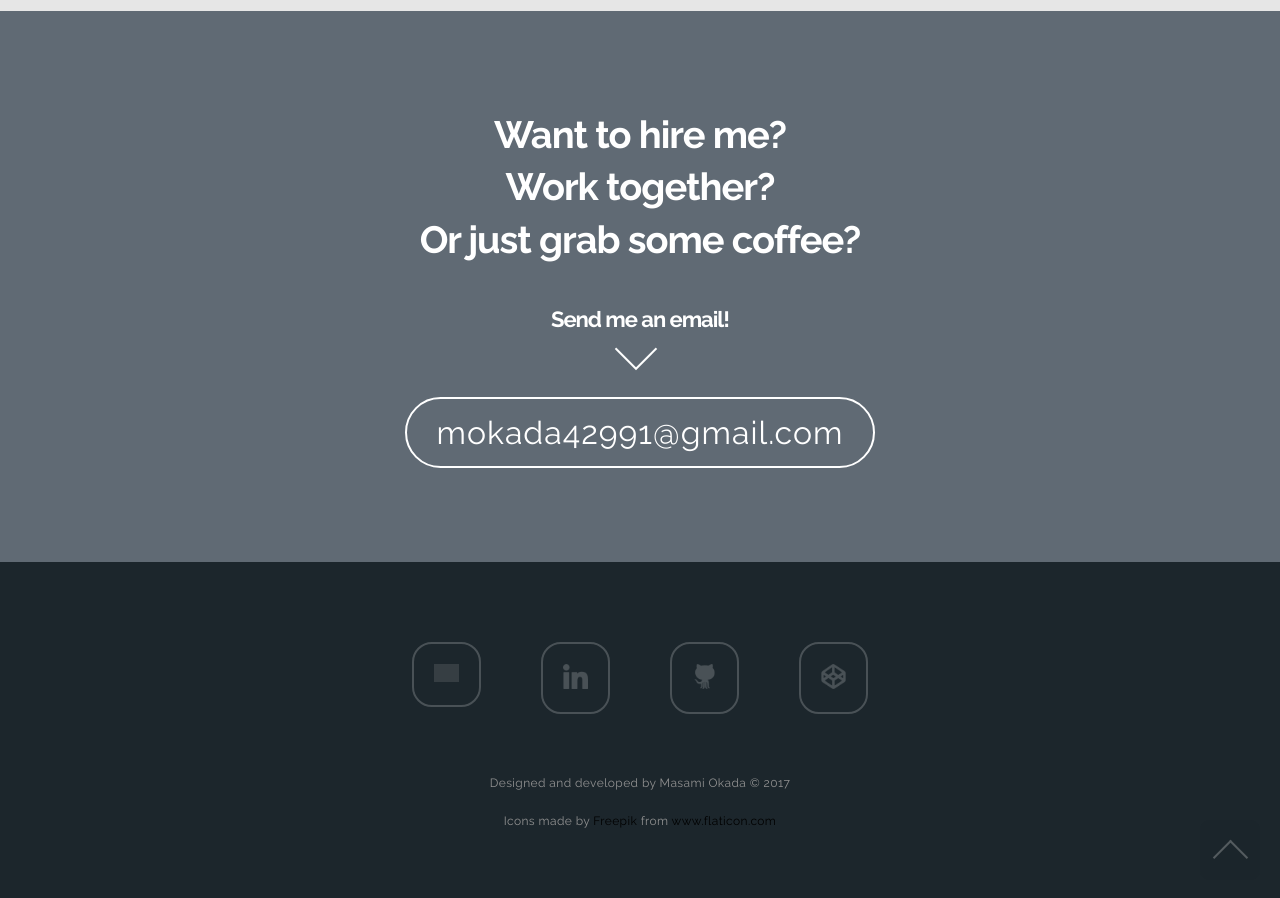
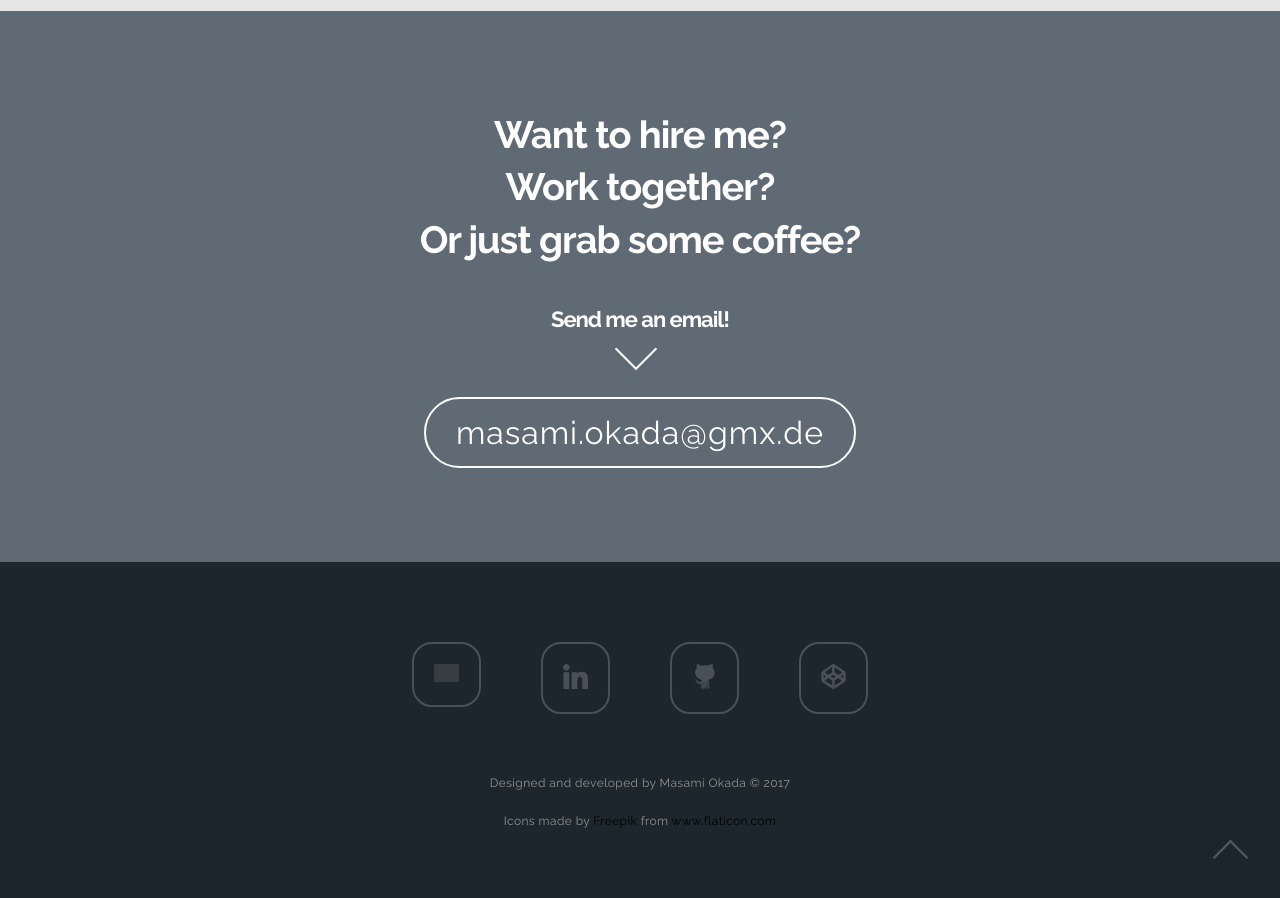
Before and after one commit to mokada42991/Developer-Portfolio, a Jekyll site: the page built from index.html, in a window 1280 px wide and 900 px high, scrolled down 4028 px. Built offline with Jekyll 4.4.1, drawn with Linux system fonts in a browser that asks for light colours; nearby versions of some CDN libraries; Markdown is read by kramdown in place of the engine named in the settings; grey boxes are pictures that could not be loaded.

Commit message:
Contact info update

```diff
--- a/_includes/about.html
+++ b/_includes/about.html
@@ -6,7 +6,7 @@
                 <img class="profile-pic" src="assets/img/profile-pic2.jpg" alt="Profile Pic">
             </div>
             <div class="col-2">
-                <p>I'm <strong>Masami Okada</strong> and I'm a self taught web developer currently based in <strong>L&uuml;beck</strong>, Germany. Having been born and raised in San Diego, California, I've travelled the world playing football for a living for over 10 years. I came across programming and web design on my search for an alternate career and since then I've lost myself deep in code.<br><br>I'm an eager <strong>learner</strong> and through an extensive online education and job experience, I've gained a broad knowledge spanning the full spectrum of web development. From simple and concise <strong>design</strong> to clean and reusable <strong>code</strong>, I work meticulously to craft a product that embodies the ideas and values of the project.</p>
+                <p>I'm <strong>Masami Okada</strong> and I'm a self taught web developer currently based in <strong>Berlin</strong>, Germany. Having been born and raised in San Diego, California, I've travelled the world playing football for a living for over 10 years. I came across programming and web design on my search for an alternate career and since then I've lost myself deep in code.<br><br>I'm an eager <strong>learner</strong> and through an extensive online education and job experience, I've gained a broad knowledge spanning the full spectrum of web development. From simple and concise <strong>design</strong> to clean and reusable <strong>code</strong>, I work meticulously to craft a product that embodies the ideas and values of the project.</p>
             </div>
         </div>
     </div>
--- a/_includes/contact.html
+++ b/_includes/contact.html
@@ -3,7 +3,7 @@
         <div class="col-3">
             <h3>Want to hire me?<br>Work together?<br>Or just grab some coffee?</h3>
             <h4><span class="mail-arrow"></span>Send me an email!</h4>
-            <a href="mailto:mokada42991@gmail.com" class="mail-button">mokada42991@gmail.com</a>
+            <a href="mailto:masami.okada@gmx.de" class="mail-button">masami.okada@gmx.de</a>
         </div>
     </div>
 </section>
```
